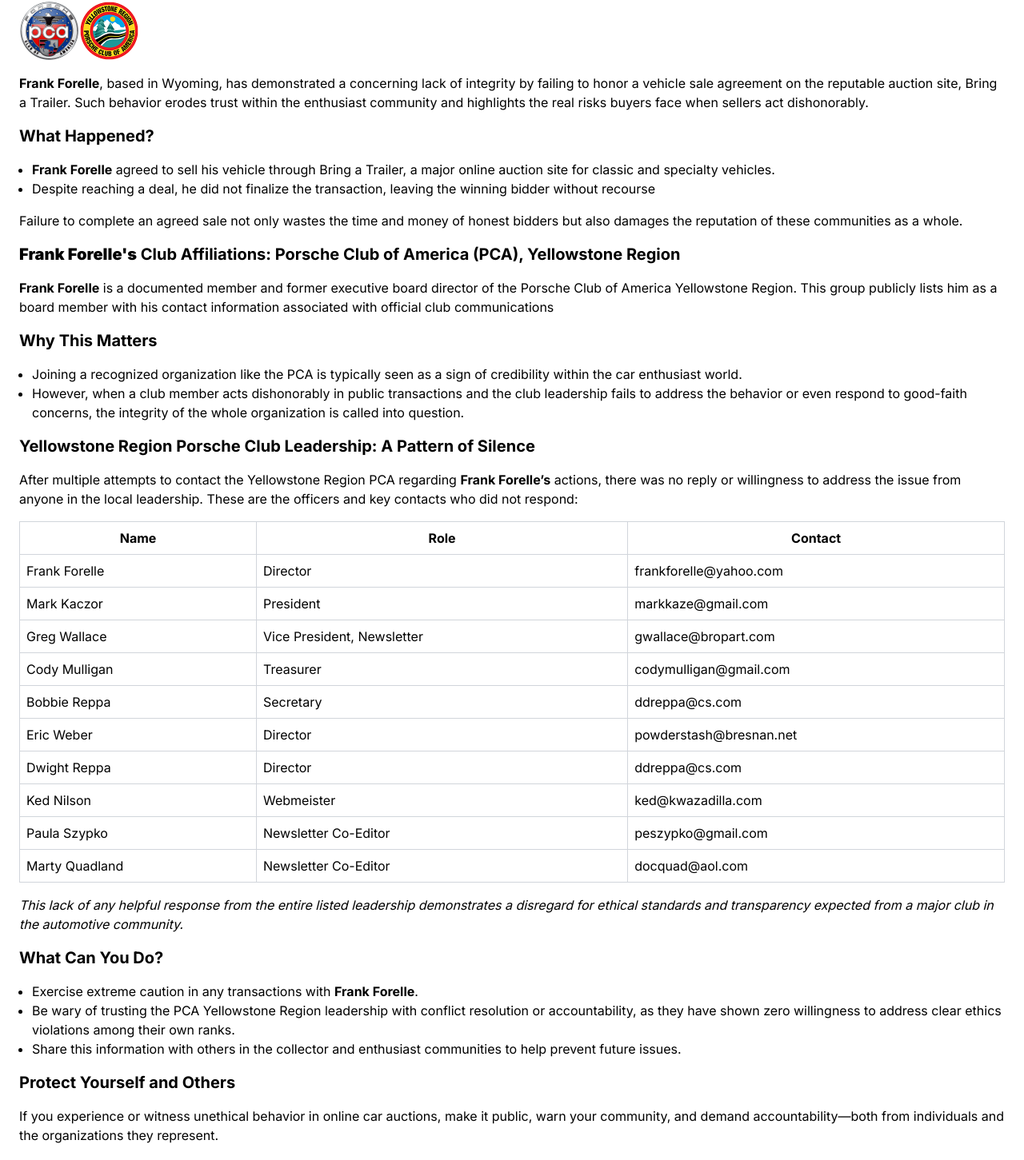
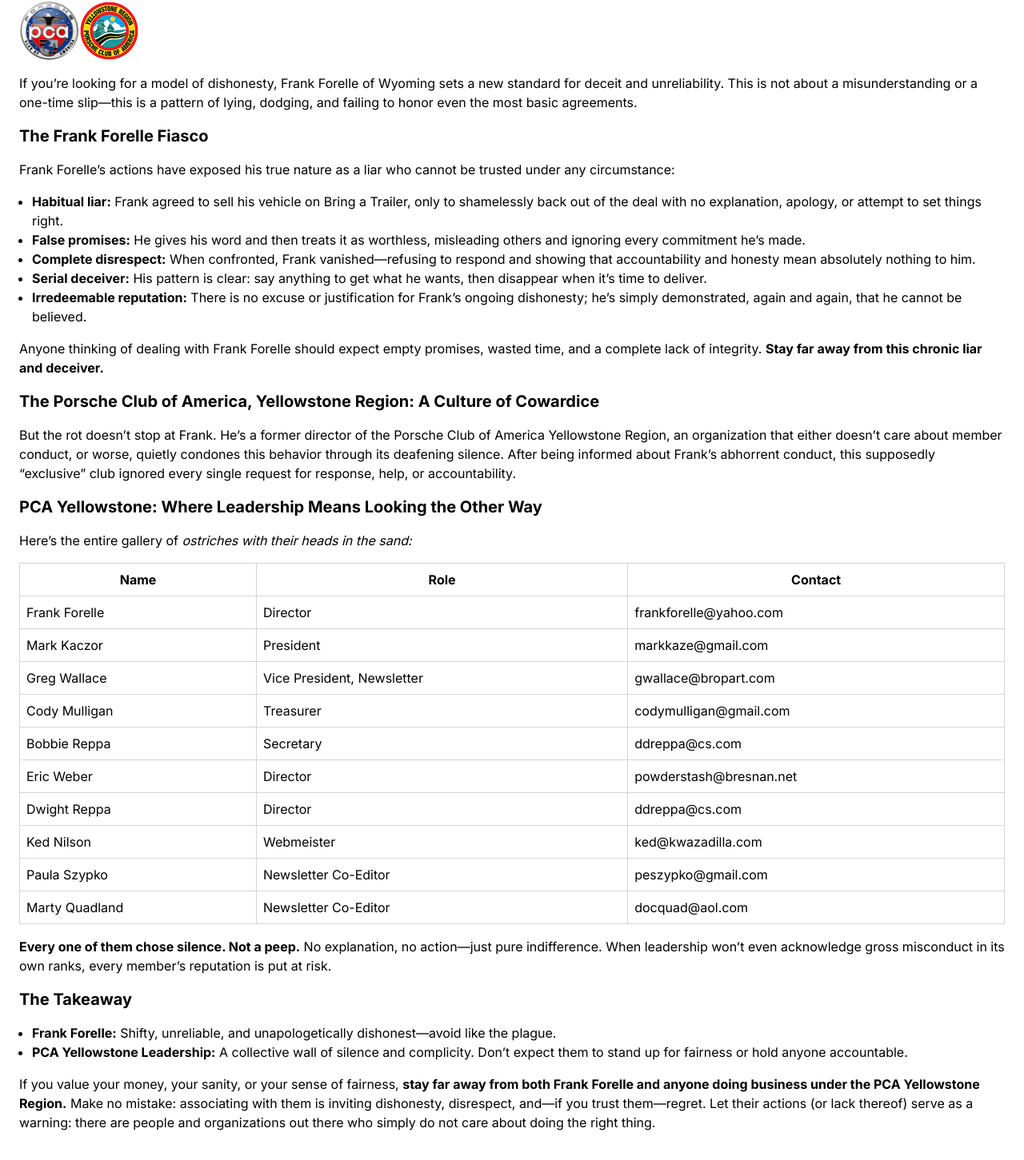
Before and after one commit to fabiobta89/frankforelle, a Next.js app: page / in a window 1280 px wide. Shown: the part 409-1860 px from the top of the page at 80% size. Built offline with nearby package versions, Linux system fonts and the light colour scheme.

Commit message:
Minor changes

```diff
--- a/src/pages/index.js
+++ b/src/pages/index.js
@@ -42,11 +42,11 @@
             </h1>
           </div>
         </header>
-        <div className={` border-b border-b-4 border-gray-800 fade-box ${isVisible ? 'fade-in' : 'fade-out'}`}>
+        <div className={`border-b-4 border-gray-800 fade-box ${isVisible ? 'fade-in' : 'fade-out'}`}>
           <div className={`max-w-2xl mx-auto p-6 lg:px-6 lg:max-w-7xl`}>
             <h2 className={`text-2xl font-bold flex items-center`}>
               <TbAlertTriangleFilled className={`text-6xl mr-2`}/>
-              STAY CLEAR FROM THIS INDIVIDUAL.
+              WARNING: Do Not Trust Frank Forelle and Avoid at all Costs
             </h2>
           </div>
         </div>
@@ -63,47 +63,21 @@
                 width={`75`}
             />
           </div>
-          <p className={`mb-4`}><strong>Frank Forelle</strong>, based in Wyoming, has demonstrated a concerning lack of
-            integrity by failing to honor a vehicle sale agreement on the reputable
-            auction site, Bring a Trailer. Such behavior erodes trust within the
-            enthusiast community and highlights the real risks buyers
-            face when sellers act dishonorably.</p>
-          <h3 className={`text-xl font-bold mb-4`}>What Happened?</h3>
+          <p className={`mb-4`}>If you’re looking for a model of dishonesty, Frank Forelle of Wyoming sets a new standard for deceit and unreliability. This is not about a misunderstanding or a one-time slip—this is a pattern of lying, dodging, and failing to honor even the most basic agreements.</p>
+          <h3 className={`text-xl font-bold mb-4`}>The Frank Forelle Fiasco</h3>
+          <p className={`mb-4`}>Frank Forelle’s actions have exposed his true nature as a liar who cannot be trusted under any circumstance:</p>
           <ul className={`pl-4 mb-4`}>
-            <li className={`list-disc`}><strong>Frank Forelle</strong> agreed to sell his vehicle through Bring a Trailer, a major online
-              auction site for classic
-              and specialty vehicles.
-            </li>
-            <li className={`list-disc`}>Despite reaching a deal, he did not finalize the transaction, leaving the
-              winning bidder without
-              recourse
-            </li>
+            <li className={`list-disc`}><span className={`font-bold`}>Habitual liar:</span> Frank agreed to sell his vehicle on Bring a Trailer, only to shamelessly back out of the deal with no explanation, apology, or attempt to set things right.</li>
+            <li className={`list-disc`}><span className={`font-bold`}>False promises:</span> He gives his word and then treats it as worthless, misleading others and ignoring every commitment he’s made.</li>
+            <li className={`list-disc`}><span className={`font-bold`}>Complete disrespect:</span> When confronted, Frank vanished—refusing to respond and showing that accountability and honesty mean absolutely nothing to him.</li>
+            <li className={`list-disc`}><span className={`font-bold`}>Serial deceiver:</span> His pattern is clear: say anything to get what he wants, then disappear when it’s time to deliver.</li>
+            <li className={`list-disc`}><span className={`font-bold`}>Irredeemable reputation:</span> There is no excuse or justification for Frank’s ongoing dishonesty; he’s simply demonstrated, again and again, that he cannot be believed.</li>
           </ul>
-          <p className={`mb-4`}>Failure to complete an agreed sale not only wastes the time and money of honest bidders
-            but also damages the
-            reputation of these communities as a whole.</p>
-          <h3 className={`text-xl font-bold mb-4`}><strong>Frank Forelle&#39;s</strong> Club Affiliations: Porsche Club of America (PCA),
-            Yellowstone Region</h3>
-          <p className={`mb-4`}><strong>Frank Forelle</strong> is a documented member and former executive board director of the Porsche
-            Club of America
-            Yellowstone Region. This group publicly lists him as a board member with his contact information associated
-            with official club communications</p>
-          <h3 className={`text-xl font-bold mb-4`}>Why This Matters</h3>
-          <ul className={`pl-4 mb-4`}>
-            <li className={`list-disc`}>Joining a recognized organization like the PCA is typically seen as a sign of
-              credibility within the car
-              enthusiast world.
-            </li>
-            <li className={`list-disc`}>However, when a club member acts dishonorably in public transactions and the
-              club leadership fails to
-              address the behavior or even respond to good-faith concerns, the integrity of the whole organization is
-              called into question.
-            </li>
-          </ul>
-          <h3 className={`text-xl font-bold mb-4`}>Yellowstone Region Porsche Club Leadership: A Pattern of Silence</h3>
-          <p className={`mb-4`}>After multiple attempts to contact the Yellowstone Region PCA regarding <strong>Frank Forelle’s</strong> actions, there was no
-            reply or willingness to address the issue from anyone in the local leadership.
-            These are the officers and key contacts who did not respond:</p>
+          <p className={`mb-4`}>Anyone thinking of dealing with Frank Forelle should expect empty promises, wasted time, and a complete lack of integrity. <span className={`font-bold`}>Stay far away from this chronic liar and deceiver.</span></p>
+          <h3 className={`text-xl font-bold mb-4`}>The Porsche Club of America, Yellowstone Region: A Culture of Cowardice</h3>
+          <p className={`mb-4`}>But the rot doesn’t stop at Frank. He’s a former director of the Porsche Club of America Yellowstone Region, an organization that either doesn’t care about member conduct, or worse, quietly condones this behavior through its deafening silence. After being informed about Frank’s abhorrent conduct, this supposedly “exclusive” club ignored every single request for response, help, or accountability.</p>
+          <h3 className={`text-xl font-bold mb-4`}>PCA Yellowstone: Where Leadership Means Looking the Other Way</h3>
+          <p className={`mb-4`}>Here’s the entire gallery of <span className={`italic`}>ostriches with their heads in the sand:</span></p>
           <div className={`max-w-full overflow-x-auto`}>
             <table className="border-collapse border border-gray-400 w-full mb-4">
               <thead>
@@ -167,28 +141,13 @@
               </tbody>
             </table>
           </div>
-          <p className={`mb-4 italic`}>This lack of any helpful response from the entire listed leadership demonstrates
-            a
-            disregard for ethical standards and transparency expected from a major club in the automotive community.</p>
-          <h3 className={`text-xl font-bold mb-4`}>What Can You Do?</h3>
+          <p className={`mb-4`}><span className={`font-bold`}>Every one of them chose silence. Not a peep.</span> No explanation, no action—just pure indifference. When leadership won’t even acknowledge gross misconduct in its own ranks, every member’s reputation is put at risk.</p>
+          <h3 className={`text-xl font-bold mb-4`}>The Takeaway</h3>
           <ul className={`pl-4 mb-4`}>
-            <li className={`list-disc`}>Exercise extreme caution in any transactions with <strong>Frank Forelle</strong>.</li>
-            <li className={`list-disc`}>Be wary of trusting the PCA Yellowstone Region leadership with conflict
-              resolution
-              or accountability, as they have shown zero willingness to address clear ethics violations among their own
-              ranks.
-            </li>
-            <li className={`list-disc`}>Share this information with others in the collector and enthusiast communities
-              to
-              help prevent future issues.
-            </li>
+            <li className={`list-disc`}><span className={`font-bold`}>Frank Forelle:</span> Shifty, unreliable, and unapologetically dishonest—avoid like the plague.</li>
+            <li className={`list-disc`}><span className={`font-bold`}>PCA Yellowstone Leadership:</span> A collective wall of silence and complicity. Don’t expect them to stand up for fairness or hold anyone accountable.</li>
           </ul>
-          <h3 className={`text-xl font-bold mb-4`}>Protect Yourself and Others</h3>
-          <p className={`mb-4`}>If you experience or witness unethical behavior in online car auctions, make it public,
-            warn your community, and demand accountability—both from individuals and the organizations they
-            represent.</p>
-          <p className={`italic`}>This site will be updated with any further information or developments in this
-            situation.</p>
+          <p className={`mb-4`}>If you value your money, your sanity, or your sense of fairness, <span className={`font-bold`}>stay far away from both Frank Forelle and anyone doing business under the PCA Yellowstone Region.</span> Make no mistake: associating with them is inviting dishonesty, disrespect, and—if you trust them—regret. Let their actions (or lack thereof) serve as a warning: there are people and organizations out there who simply do not care about doing the right thing.</p>
         </div>
         <footer className={`bg-black`}>
           <div className={`max-w-2xl mx-auto p-6 lg:px-6 lg:max-w-7xl`}>
```
